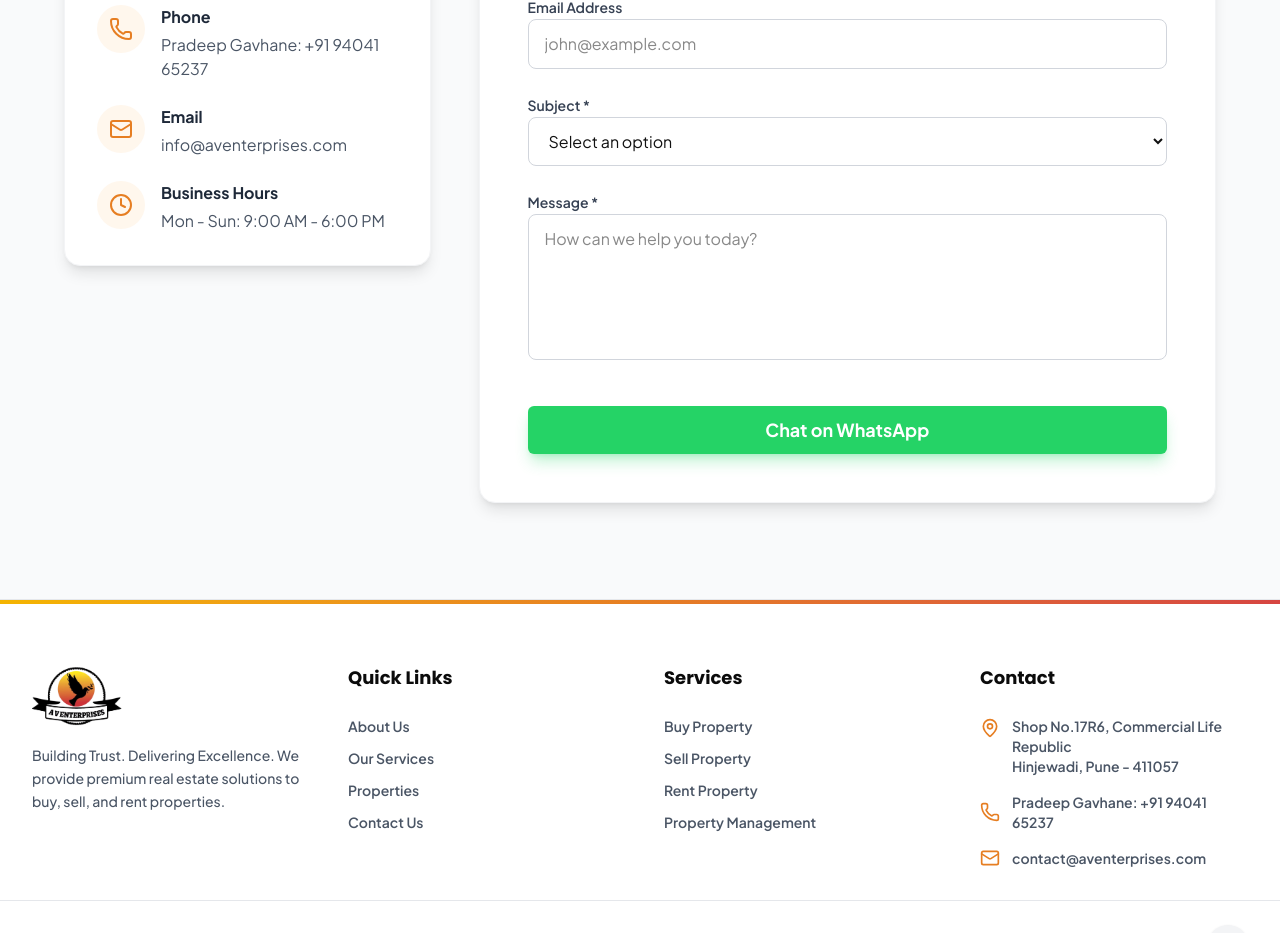
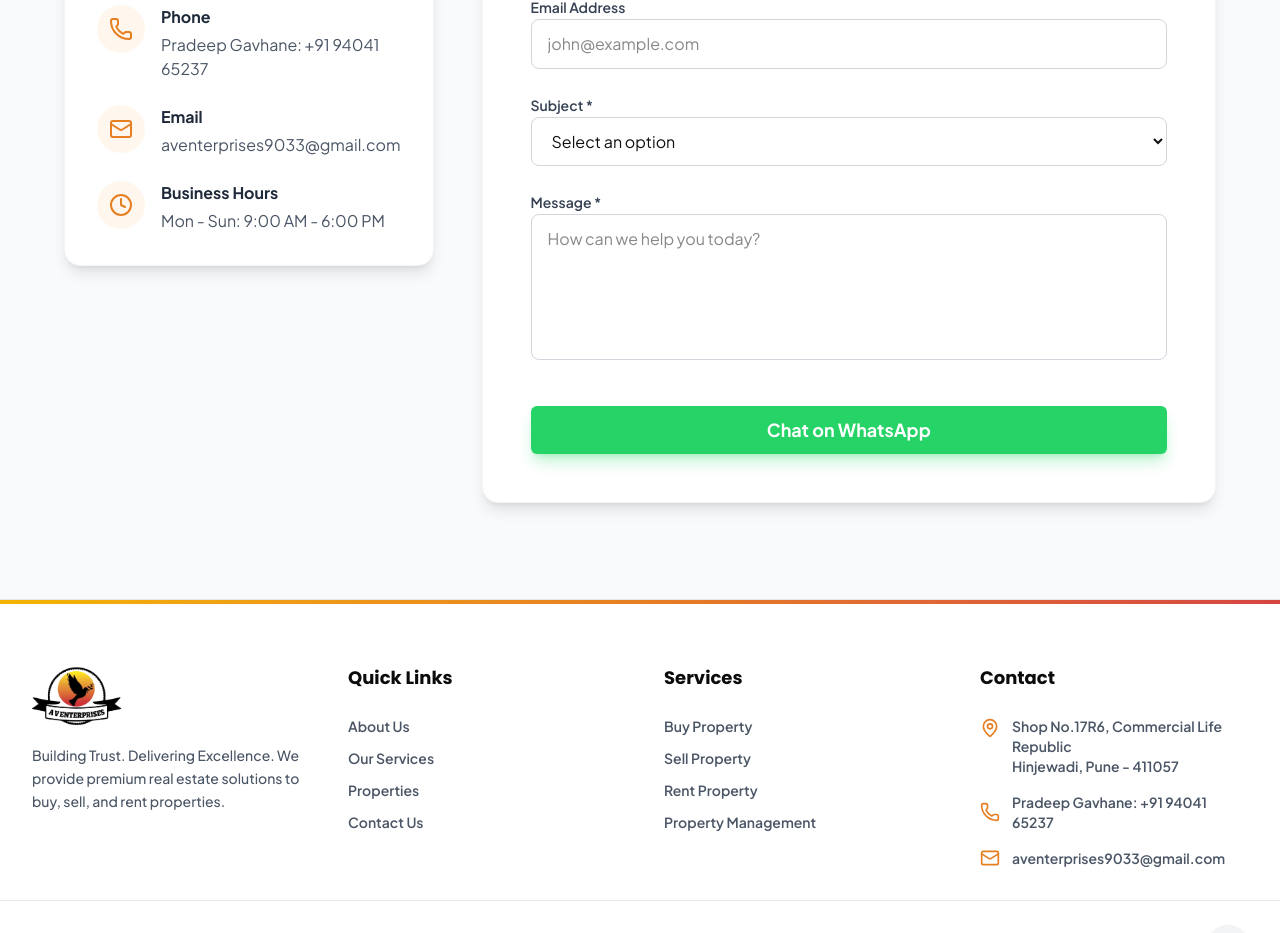
Before and after one commit to YugDrishti/AV_Enterprisess, a Next.js app in the folder frontend/: page /contact in a window 1280 px wide. Shown: the part 608-1541 px from the top of the page. Built offline with nearby package versions, Linux system fonts and the light colour scheme.

Commit message:
Update contact email to aventerprises9033@gmail.com

```diff
--- a/frontend/src/app/contact/page.tsx
+++ b/frontend/src/app/contact/page.tsx
@@ -78,7 +78,7 @@ export default function ContactPage() {
                   </div>
                   <div>
                     <h4 className="font-bold text-gray-800">Email</h4>
-                    <p className="text-gray-600 mt-1">info@aventerprises.com</p>
+                    <p className="text-gray-600 mt-1">aventerprises9033@gmail.com</p>
                   </div>
                 </div>
 
--- a/frontend/src/components/Footer.tsx
+++ b/frontend/src/components/Footer.tsx
@@ -56,7 +56,7 @@ export default function Footer() {
             </li>
             <li className="flex items-center gap-3">
               <Mail className="h-5 w-5 text-[#E67E22] shrink-0" />
-              <span>contact@aventerprises.com</span>
+              <span>aventerprises9033@gmail.com</span>
             </li>
           </ul>
         </div>
```
Also changed, not shown: frontend/public/llms.txt.
